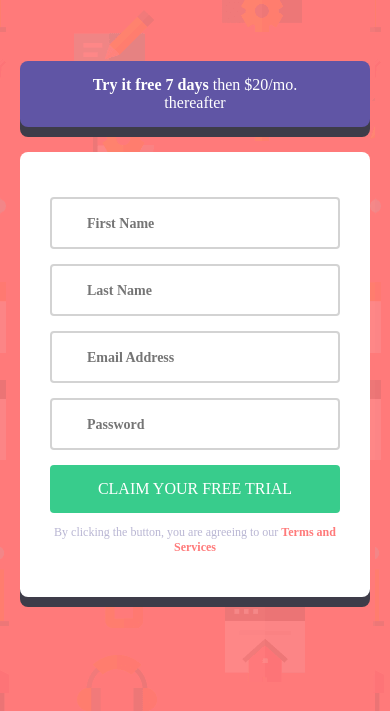
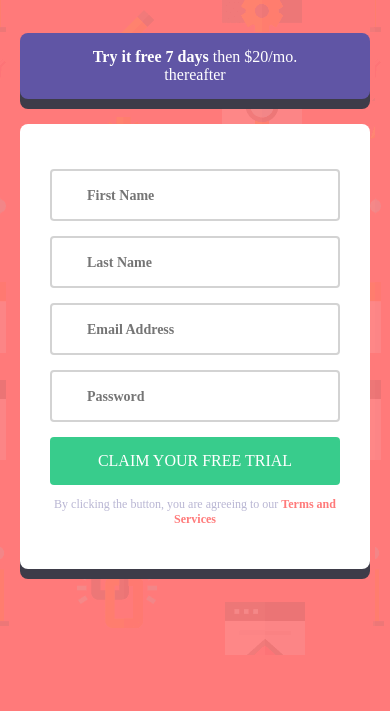
Before and after one commit to Benalisafa/sign-up, a plain HTML site: page index.html in a window 390 px wide. Shown: the part 289-1000 px from the top of the page. After the commit the page ends 944 px from the top, so only its background shows below. Drawn offline with Linux system fonts and the light colour scheme; a web font is replaced by a local one.

Commit message:
first commit

```diff
--- a/style.css
+++ b/style.css
@@ -164,7 +164,7 @@ body {
 
     body{
         background-image: url(images/bg-intro-mobile.png);
-        margin:  20% 0;
+        margin:  50px 0;
         text-align: center;
         font-size: 16px;
     }
```
